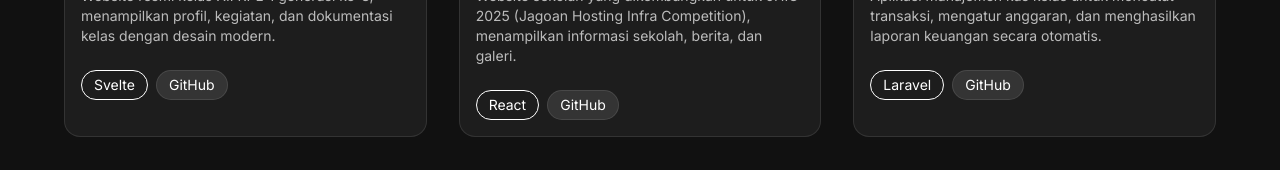
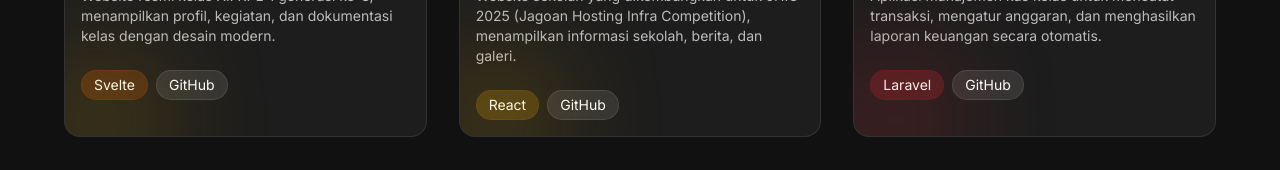
Before and after one commit to khuza08/portofolio, a Next.js app: page / in a window 1280 px wide. Shown: the part 3838-4008 px from the top of the page. Built offline with nearby package versions, Linux system fonts and the light colour scheme.

Commit message:
map border color manually, tailwind cant generate dynamic colors

```diff
--- a/app/components/sections/Projects.tsx
+++ b/app/components/sections/Projects.tsx
@@ -29,9 +29,34 @@ export function Projects() {
     }
   ];
 
-  const ProjectCard = ({ project }) => (
+  // map warna
+  const techColors = {
+    orange: {
+      bgLight: "bg-orange-500/20",
+      borderLight: "border-orange-700/20",
+      bgHover: "hover:bg-orange-500/30",
+      borderHover: "hover:border-orange-700/40",
+    },
+    yellow: {
+      bgLight: "bg-yellow-500/20",
+      borderLight: "border-yellow-700/20",
+      bgHover: "hover:bg-yellow-500/30",
+      borderHover: "hover:border-yellow-700/40",
+    },
+    red: {
+      bgLight: "bg-red-500/20",
+      borderLight: "border-red-700/20",
+      bgHover: "hover:bg-red-500/30",
+      borderHover: "hover:border-red-700/40",
+    },
+  };
+
+  const ProjectCard = ({ project }) => {
+    const colorClasses = techColors[project.techColor] || techColors.orange; // fallback jika warna tidak ditemukan
+
+    return (
       <div className="relative bg-white/5 border border-white/10 rounded-2xl overflow-hidden group hover:bg-white/10 hover:border-white/20 transition-all duration-300 flex flex-col">
-      <div className={`absolute bottom-[-16] left-0 w-16 h-16 rounded-full bg-gradient-to-r ${project.gradientColor} opacity-100 blur-3xl pointer-events-none`} />
+        <div className={`absolute bottom-[-16px] left-0 w-16 h-16 rounded-full bg-gradient-to-r ${project.gradientColor} opacity-100 blur-3xl pointer-events-none`} />
 
         <div className="overflow-hidden">
           <img
@@ -47,13 +72,15 @@ export function Projects() {
           <div className="flex gap-2 mt-2">
             <a
               href="#"
-            className={`px-3 py-1 text-sm bg-${project.techColor}-500/20 border border-${project.techColor}-700/20 rounded-full hover:bg-${project.techColor}-500/30 hover:border-${project.techColor}-700/40 transition`}
+              className={`px-3 py-1 text-sm rounded-full transition border ${colorClasses.bgLight} ${colorClasses.borderLight} ${colorClasses.bgHover} ${colorClasses.borderHover}`}
             >
               {project.tech}
             </a>
             <a
               href={project.github}
               className="px-3 py-1 text-sm bg-white/10 border border-white/10 rounded-full hover:bg-white/20 transition"
+              target="_blank"
+              rel="noopener noreferrer"
             >
               GitHub
             </a>
@@ -61,6 +88,7 @@ export function Projects() {
         </div>
       </div>
     );
+  };
 
   return (
     <section id="project" className="min-h-screen text-white flex items-center justify-center px-8">
```
Lines whose indentation alone changed are shown as unchanged.
